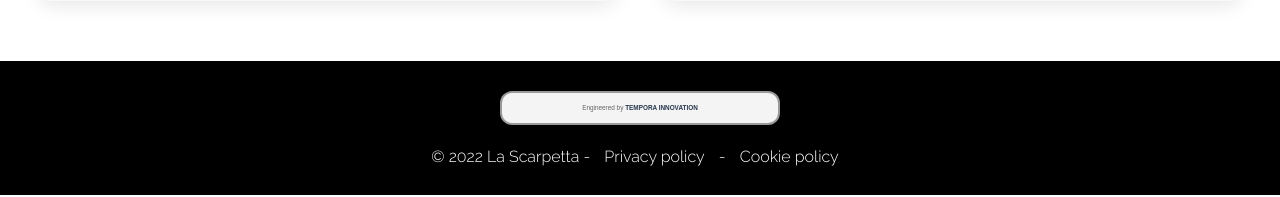
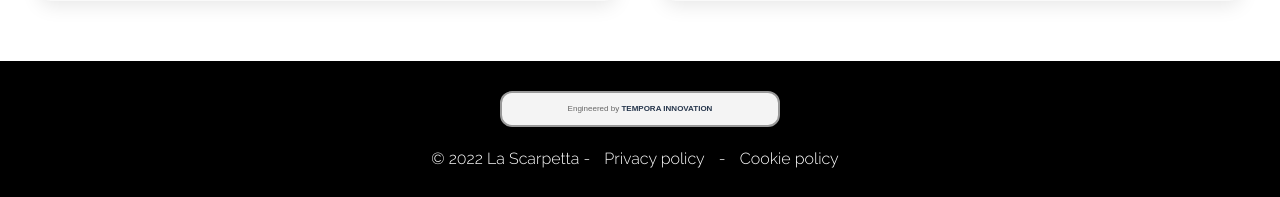
Before and after one commit to LorenzoDinardo00/RistoranteLascarpetta, a Django app: page / in a window 1280 px wide. Shown: the part 4816-5013 px from the top of the page. Run offline with Django 5.2, Linux system fonts and the light colour scheme; data comes from the database, SQL or seed files in the repository; some web fonts are replaced.

Commit message:
Update Homepage.css

```diff
--- a/static/pages/Homepage.css
+++ b/static/pages/Homepage.css
@@ -1599,7 +1599,7 @@ form{
 
 .powered-by-text {
     font-family: 'Glacial Indifference', sans-serif;
-    font-size: 0.4rem; /* Leggermente più grande per una migliore leggibilità */
+    font-size: 0.5rem; /* Leggermente più grande per una migliore leggibilità */
     color: #666666; /* Colore morbido per il testo */
 }
 
```
